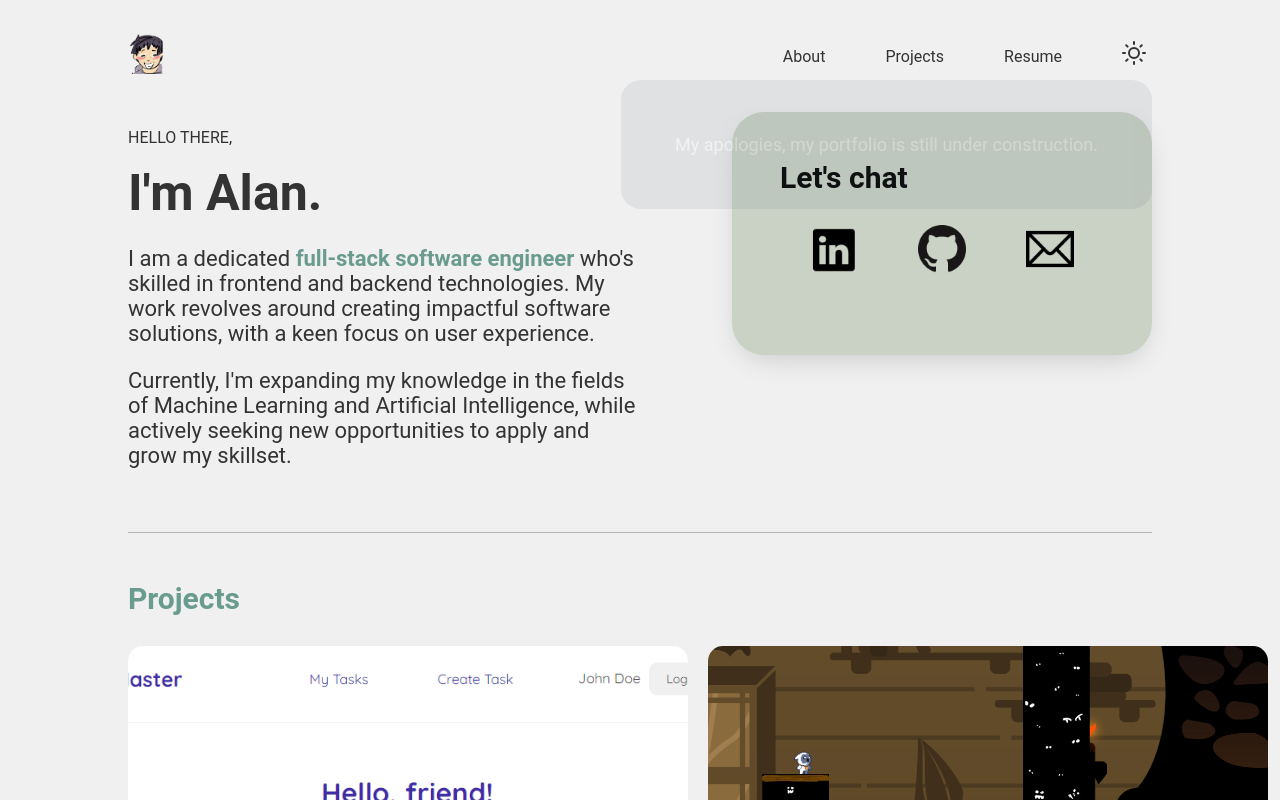
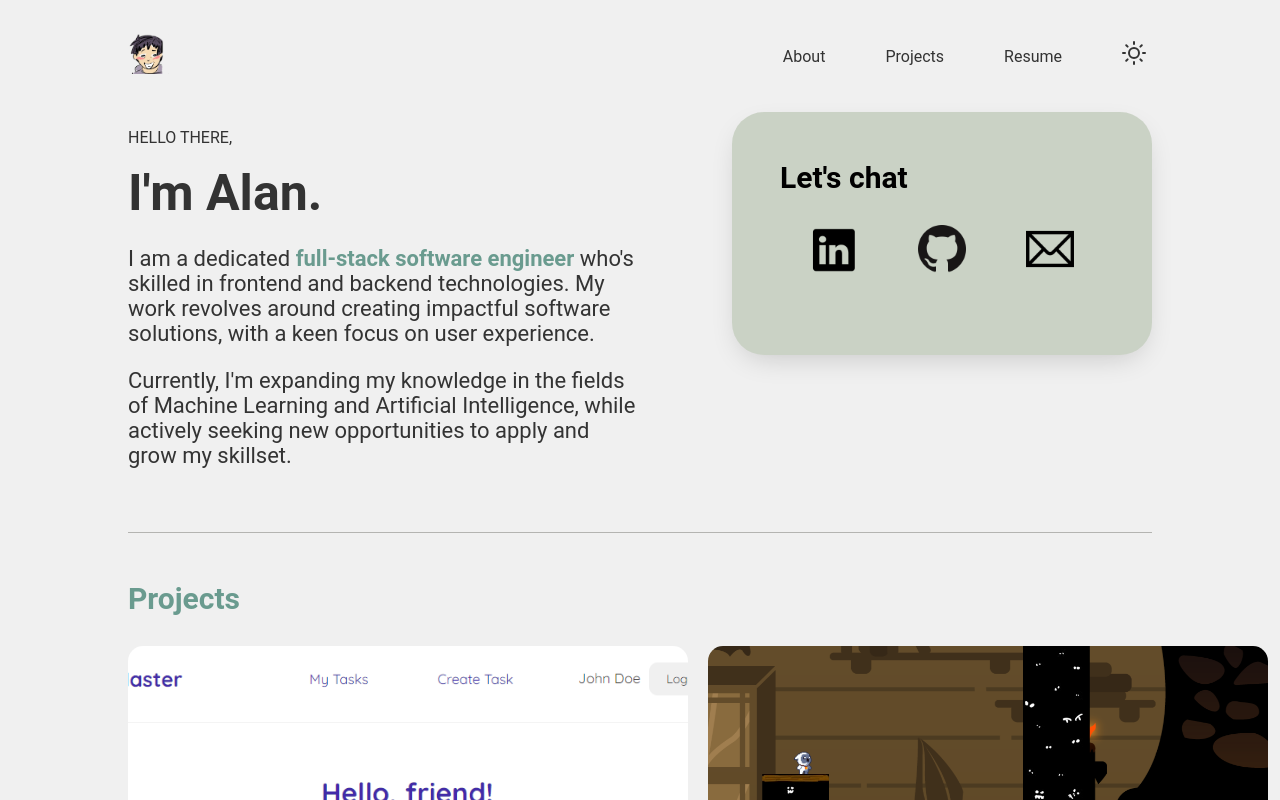
Before and after one commit to nhvn/portfolio, a React (Create React App) app: page / in a window 1280 px wide. Shown: the top 800 px of the page. Built offline with nearby package versions, Linux system fonts and the light colour scheme; a web font is replaced by a local one.

Commit message:
Removed prompt on homescreen because it looks ugly

```diff
--- a/src/HomePage.js
+++ b/src/HomePage.js
@@ -1,22 +1,7 @@
-import React, { useState, useEffect } from 'react';
+import React from 'react';
 import Projects from './Projects';
 
 const HomePage = () => {
-  const [showPrompt, setShowPrompt] = useState(true);
-  const [isFading, setIsFading] = useState(false);
-
-  useEffect(() => {
-    const timer = setTimeout(() => {
-      setIsFading(true);
-      const transitionTimer = setTimeout(() => {
-        setShowPrompt(false);
-      }, 4000); // This should match the transition duration
-      return () => clearTimeout(transitionTimer);
-    }, 3000); // Change this to the number of seconds you want
-
-    return () => clearTimeout(timer);
-  }, []);
-
   return (
     <div className="home fade">
       <div className="flex">
@@ -37,30 +22,6 @@ const HomePage = () => {
           </section>
         </div>
         <div className="right">
-          {showPrompt && (
-            <div
-              onClick={() => {
-                setIsFading(true);
-                setTimeout(() => setShowPrompt(false), 1000);
-              }}
-              style={{
-                position: 'absolute',
-                fontSize: '18px',
-                top: '10%',
-                right: '10%',
-                padding: '3em',
-                borderRadius: '20px',
-                backgroundColor: 'rgba(112, 128, 144, 0.90)',
-                color: 'white',
-                cursor: 'pointer',
-                zIndex: 10,
-                transition: 'opacity 4s ease-out',
-                opacity: isFading ? 0 : 1,
-              }}
-            >
-              My apologies, my portfolio is still under construction.
-            </div>
-          )}
           <div className="contact">
             <div className="contact-contain">
               <h2>Let's chat</h2>
```
